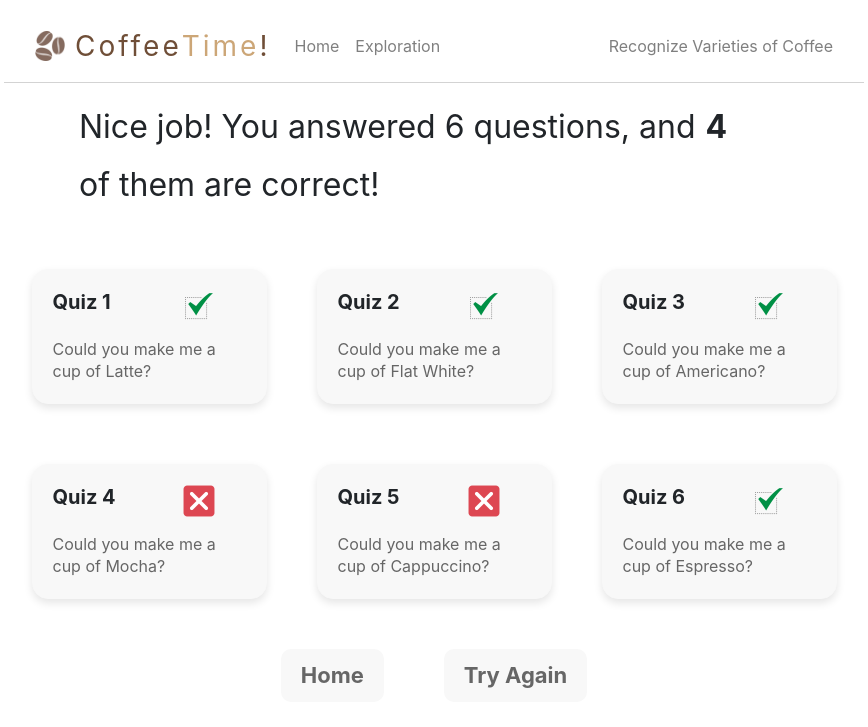
After one commit to yuwchen/UIdesign, a Flask app: page /quiz/summary in a window 1280 px wide. The commit adds this page. Shown: the top 727 px of the page, without its empty margins (206-1074 px from the left). Run offline with Flask 3, Linux system fonts and the light colour scheme; some libraries are stand-ins or nearby versions.

Commit message:
add quiz summary page

```diff
--- a/server.py
+++ b/server.py
@@ -91,6 +91,83 @@ coffees = [
     }
 ]
 
+quizzes = [
+    {
+        "id": 1,
+        "name": "Latte",
+        "image": "static/images/latte.png",
+        "info": "Espresso blended with silky steamed milk for a creamy texture and balanced flavor profile.",
+        "recipe": [("espresso", 2),
+                   ("steamed milk", 3),
+                   ("milk foam", 1)],
+        "input": [("espresso", 2),
+                   ("steamed milk", 3),
+                   ("milk foam", 1)],
+        "correct": True
+    },
+    {
+        "id": 2,
+        "name": "Flat White",
+        "image": "static/images/flat_white.png",
+        "learned": False,
+        "info": "A bold espresso shot with a smooth layer of microfoam, creating a velvety texture and strong coffee taste.",
+        "recipe": [("espresso", 1),
+                   ("steamed milk", 2)],
+        "input": [("espresso", 1),
+                   ("steamed milk", 2)],
+        "correct": True
+    },
+    {
+        "id": 3,
+        "name": "Americano",
+        "image": "static/images/americano.png",
+        "learned": True,
+        "info": "Hot water added to espresso for a lighter coffee experience, maintaining the espresso's robust flavor.",
+        "recipe": [("espresso", 1),
+                   ("water", 1)],
+        "input": [("espresso", 1),
+                   ("water", 1)],
+        "correct": True
+    },
+    {
+        "id": 4,
+        "name": "Mocha",
+        "image": "static/images/mocha.png",
+        "learned": False,
+        "info": "Rich espresso infused with decadent chocolate syrup and creamy steamed milk, offering a delightful blend of bitter and sweet notes.",
+        "recipe": [("espresso", 1),
+                   ("hot chocolate", 1),
+                   ("steamed milk", 2),
+                   ("whipped cream", 1)],
+        "input": [("espresso", 1),
+                   ("steamed milk", 2)],
+        "correct": False
+    },
+    {
+        "id": 5,
+        "name": "Cappuccino",
+        "image": "static/images/cappuccino.png",
+        "learned": True,
+        "info": "A harmonious combination of espresso, steamed milk, and frothed milk, resulting in a creamy texture and bold coffee flavor.",
+        "recipe": [("espresso", 1),
+                   ("steamed milk", 1),
+                   ("milk foam", 1)],
+        "input": [("espresso", 1),
+                   ("steamed milk", 2)],
+        "correct": False
+    },
+    {
+        "id": 6,
+        "name": "Espresso",
+        "image": "static/images/espresso.png",
+        "learned": False,
+        "info": "A concentrated coffee shot brewed by forcing hot water through finely-ground coffee beans, producing an aromatic beverage with a layer of crema on top.",
+        "recipe": [("espresso", 3)],
+        "input": [("espresso", 3)],
+        "correct": True
+    }
+]
+
 @app.route('/')
 def home():
    return render_template('home.html')
@@ -99,5 +176,31 @@ def home():
 def exploration():
    return render_template("exploration.html", coffees=coffees)
 
+@app.route('/quiz/summary')
+def quiz_summary():
+    def count_correct(quizzes):
+        count = 0
+        for quiz in quizzes:
+            if quiz['correct']:
+                count+=1
+        return count
+
+    return render_template('quiz_summary.html', quizzes=quizzes, count=count_correct(quizzes))
+
+@app.route('/quiz/summary/<quiz_id>')
+def quiz_summary_detail(quiz_id):
+    def find_quiz_by_id(quiz_id):
+        for quiz in quizzes:
+            if quiz['id'] == int(quiz_id):
+                return quiz
+        return None
+
+    quiz = find_quiz_by_id(quiz_id)
+    if quiz:
+        return render_template('quiz_summary_detail.html', quiz=quiz)
+    else:
+        return "Quiz not found", 404
+
+
 if __name__ == '__main__':
    app.run(debug = True)
--- a/static/main.css
+++ b/static/main.css
@@ -1,4 +1,4 @@
-body{
+body {
   margin: 0 150px;
 }
 
@@ -7,17 +7,17 @@ body{
 }
 
 .dark-coffee {
-  color: #6F4E37;
+  color: #6f4e37;
 }
 
 /* navbar styles */
 .navbar {
   backdrop-filter: blur(5px);
-  background-color: rgba(255, 255, 255, .15);
+  background-color: rgba(255, 255, 255, 0.15);
 }
 
 .navbar-line {
-  border-bottom: 1px solid #D3D3D3;
+  border-bottom: 1px solid #d3d3d3;
   margin: 0px 60px;
   padding-top: 20px; /* Increase the top padding */
   padding-bottom: 10px; /* Increase the bottom padding */
@@ -65,8 +65,8 @@ body{
 
 .button-explore:hover {
   color: white;
-  text-decoration : none;
-  background-color: #A79277; /* Darker green on hover */
+  text-decoration: none;
+  background-color: #a79277; /* Darker green on hover */
 }
 
 /* exploration styles */
@@ -112,13 +112,103 @@ body{
   margin-top: 15px;
 }
 
-.card h2{
+.card h2 {
   font-size: 20px;
   font-weight: bold;
   margin-bottom: 10px;
 }
 
-.card p{
+.card p {
   font-size: 14px;
   line-height: 1.5;
 }
+
+/* quiz summary */
+#quiz_scoreboard {
+  gap: 10px;
+  padding: 10px 15px;
+  margin: 10px 120px;
+  font-size: 32px;
+  text-align: center;
+}
+
+#correctCount {
+  font-weight: bold;
+}
+
+#all-quizzes {
+  margin: 0 20px;
+  display: flex;
+  flex-wrap: wrap;
+  justify-content: center;
+  gap: 30px;
+  padding-top: 30px;
+}
+.quizsummarycard {
+  display: flex;
+  flex-direction: column;
+  justify-content: space-between;
+  border: 1px solid #f8f8f8;
+  border-radius: 16px;
+  padding: 20px;
+  margin: 10px 10px 20px;
+  box-shadow: 0 4px 8px rgba(0, 0, 0, 0.1);
+  background-color: #f8f8f8;
+  transition: transform 0.3s ease-in-out;
+}
+
+.quizsummarycard:hover {
+  transform: translateY(-5px);
+  cursor: pointer;
+  background-color: #f5f3f4;
+}
+
+.quizsummarycard .row:first-child {
+  display: flex;
+  align-items: right;
+  margin-bottom: 16px;
+}
+
+.quizsummarycard h2 {
+  font-size: 20px;
+  font-weight: bold;
+  margin: 0;
+  flex-grow: 1;
+}
+
+.quizsummarycard .col-5 img {
+  height: 32px;
+}
+
+.quizsummarycard p {
+  font-size: 16px;
+  line-height: 1.4;
+  color: #666;
+  margin: 0;
+}
+
+#quiz-summary-button {
+  display: flex;
+  justify-content: center;
+  gap: 40px;
+  margin-top: 20px;
+}
+
+.button-quiz {
+  display: inline-block;
+  padding: 10px 20px;
+  margin: 10px;
+  background-color: #f8f8f8;
+  color: #666;
+  text-align: center;
+  border-radius: 10px;
+  transition: background-color 0.3s ease;
+  font-weight: bold;
+  font-size: 22px;
+}
+
+.button-quiz:hover {
+  background-color: #f5f3f4;
+  color: #666;
+  text-decoration: none;
+}
--- /dev/null
+++ b/static/quiz_summary.js
@@ -0,0 +1,46 @@
+function display_quiz_summary() {
+  $("#all-quizzes").empty();
+
+  if (!Array.isArray(quizzes)) {
+    console.error("Quizzes data is not an array or is undefined");
+    return;
+  }
+
+  quizzes.forEach(function (q, index) {
+    let $card = $(`
+      <div class='quizsummarycard col-md-3' data-id=${q["id"]}>
+          <div class="row">
+            <div class="col-7">
+                <h2>Quiz ${q["id"]}</h2>
+            </div>
+            <div class="col-5">
+              <img src='/static/images/${
+                q["correct"] ? "check" : "unchecked"
+              }.png' alt='correct'>
+            </div>
+          </div>
+          <div class="row">
+            <div class="col-12">
+              <p>Could you make me a cup of ${q["name"]}?</p>
+            </div>
+          </div>
+      </div>
+    `);
+
+    $("#all-quizzes").append($card);
+
+    $card.on(
+      "click",
+      (function (quizId) {
+        return function () {
+          window.location.href = `/quiz/summary/${quizId}`;
+        };
+      })(q["id"])
+    );
+  });
+}
+
+$(document).ready(function () {
+  document.getElementById("correctCount").textContent = count;
+  display_quiz_summary();
+});
--- a/templates/layout.html
+++ b/templates/layout.html
@@ -9,11 +9,20 @@
     <!-- jquery -->
     <script src="http://code.jquery.com/jquery-3.3.1.min.js"></script>
     <script src="https://code.jquery.com/ui/1.12.0/jquery-ui.min.js"></script>
-    <script type="text/javascript" src="{{ url_for('static', filename = 'layout.js') }}" ></script>
-    <link rel="stylesheet" href="http://code.jquery.com/ui/1.12.1/themes/base/jquery-ui.css"/>
+    <script
+      type="text/javascript"
+      src="{{ url_for('static', filename = 'layout.js') }}"
+    ></script>
+    <link
+      rel="stylesheet"
+      href="http://code.jquery.com/ui/1.12.1/themes/base/jquery-ui.css"
+    />
 
     <!-- Bootstrap CSS -->
-    <link rel="stylesheet" href="https://stackpath.bootstrapcdn.com/bootstrap/4.2.1/css/bootstrap.min.css"/>
+    <link
+      rel="stylesheet"
+      href="https://stackpath.bootstrapcdn.com/bootstrap/4.2.1/css/bootstrap.min.css"
+    />
     <link rel="stylesheet" href="{{url_for('static', filename='main.css')}}" />
 
     <title>Recognize Varieties of Coffee Drinks</title>
@@ -23,12 +32,25 @@
     <nav class="navbar navbar-expand-lg navbar-light shadow-0 navbar-line">
       <div class="container-fluid">
         <a class="navbar-brand" href="/">
-          <img src="static/images/coffee_beans.png" alt="Coffee Image" style="height: 30px; width: auto; margin-right: 10px;"> <!-- Adjust the image path and dimensions as needed -->
+          <img
+            src="/static/images/coffee_beans.png"
+            alt="Coffee Image"
+            style="height: 30px; width: auto; margin-right: 10px"
+          />
+          <!-- Adjust the image path and dimensions as needed -->
           <span class="dark-coffee">Coffee </span>
           <span class="light-coffee">Time</span>
           <span class="dark-coffee">! </span>
         </a>
-        <button class="navbar-toggler" type="button" data-bs-toggle="collapse" data-bs-target="#navbarNavAltMarkup" aria-controls="navbarNavAltMarkup" aria-expanded="false" aria-label="Toggle navigation">
+        <button
+          class="navbar-toggler"
+          type="button"
+          data-bs-toggle="collapse"
+          data-bs-target="#navbarNavAltMarkup"
+          aria-controls="navbarNavAltMarkup"
+          aria-expanded="false"
+          aria-label="Toggle navigation"
+        >
           <span class="navbar-toggler-icon"></span>
         </button>
         <div class="collapse navbar-collapse" id="navbarNavAltMarkup">
@@ -41,10 +63,6 @@
       </div>
     </nav>
 
-    <div >
-      {% block content %}
-      {% endblock %}
-    </div>
-
+    <div>{% block content %} {% endblock %}</div>
   </body>
 </html>
--- /dev/null
+++ b/templates/quiz_summary.html
@@ -0,0 +1,24 @@
+{% extends "layout.html" %} {% block content %}
+
+<script
+  type="text/javascript"
+  src="{{ url_for('static', filename = 'quiz_summary.js') }}"
+></script>
+<script>
+  let quizzes = {{quizzes|tojson}}
+  let count = {{count}}
+</script>
+
+<div id="quiz_scoreboard" class="row">
+  Nice job! You answered 6 questions, and
+  <span id="correctCount"></span> of them are correct!
+</div>
+
+<div id="all-quizzes" class="row"></div>
+
+<div id="quiz-summary-button" class="row">
+  <a href="/" class="button-quiz">Home</a>
+  <a href="/quiz/1" class="button-quiz">Try Again</a>
+</div>
+
+{% endblock %}
```
Also changed, not shown: templates/quiz_summary_detail.html (added, +11 -0 lines), static/images/empty_cup.png (added), static/images/unchecked.png (added), static/quiz_summary_detail.js (added), 1 other file.
